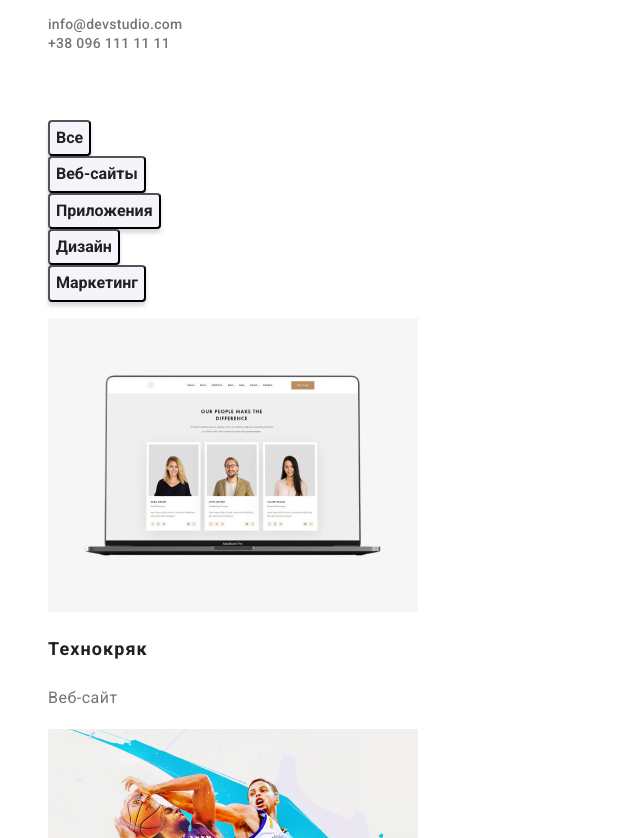
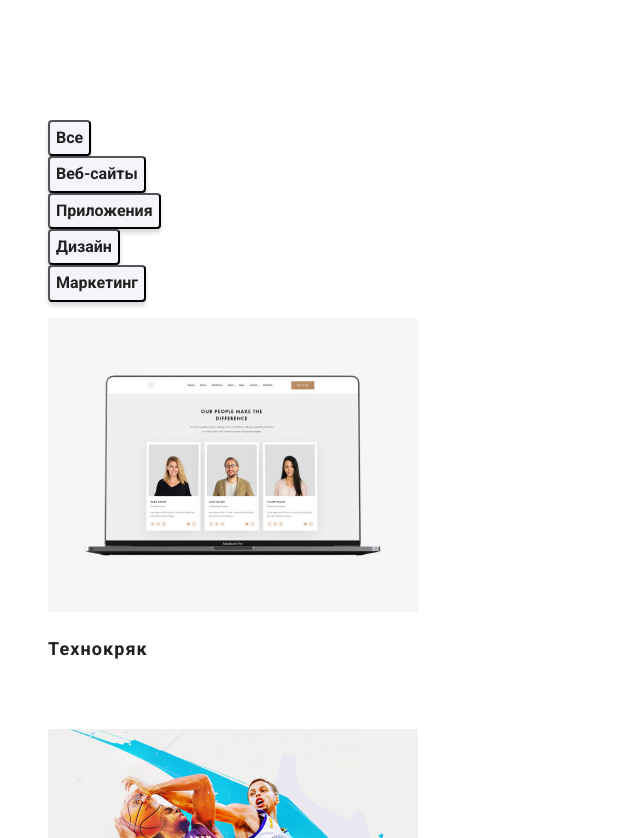
Before and after one commit to dboy4380/goit-markup-hw-02, a plain HTML site: page portfolio.html in a window 1280 px wide. Shown: the part 114-952 px from the top of the page, without its empty margins (0-640 px from the left). Drawn offline with Linux system fonts and the light colour scheme.

Commit message:
change_color/delete_wrong_code

```diff
--- a/css/styles.css
+++ b/css/styles.css
@@ -7,7 +7,7 @@
   --second-back-color: #2f303a;
   --logo-second-color: #000000;
   --part-text-color: #212121;
-  --additional-text-color: #757575;
+  --additional-text-color: rgba(255, 255, 255, 0.6);
 }
 
 body {
@@ -173,7 +173,6 @@ address {
 }
 
 .type-project {
-font-size: 16px;
 line-height: 1.88;
 letter-spacing: 0.03em;
 }
@@ -219,7 +218,6 @@ letter-spacing: 0.03em;
 }
 .adress-footer {
   text-decoration: none;
-  font-style: normal;
   font-size: 14px;
   line-height: 1.7;
   letter-spacing: 0.03em;
```
